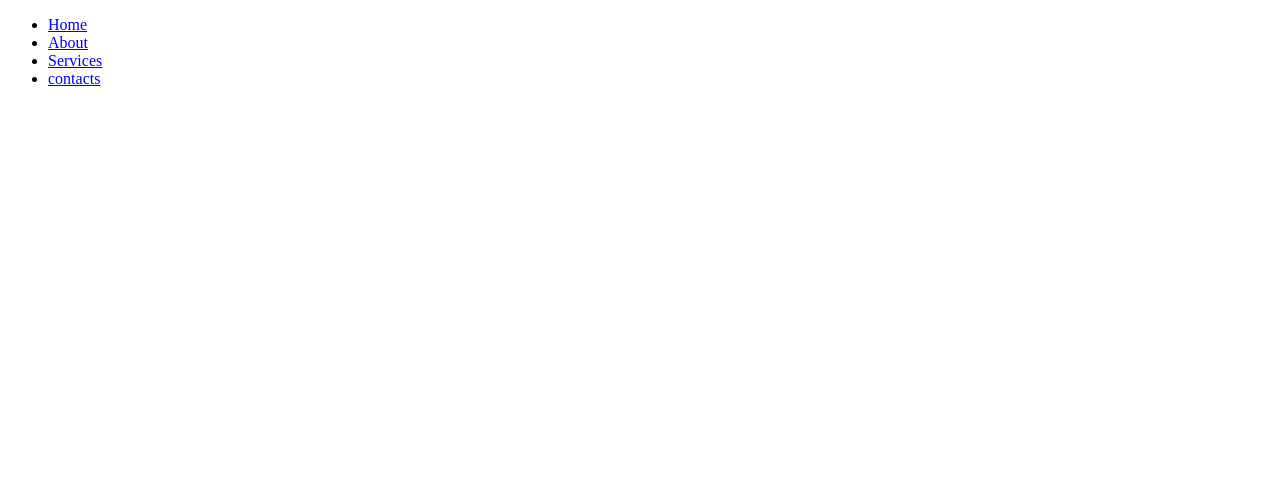
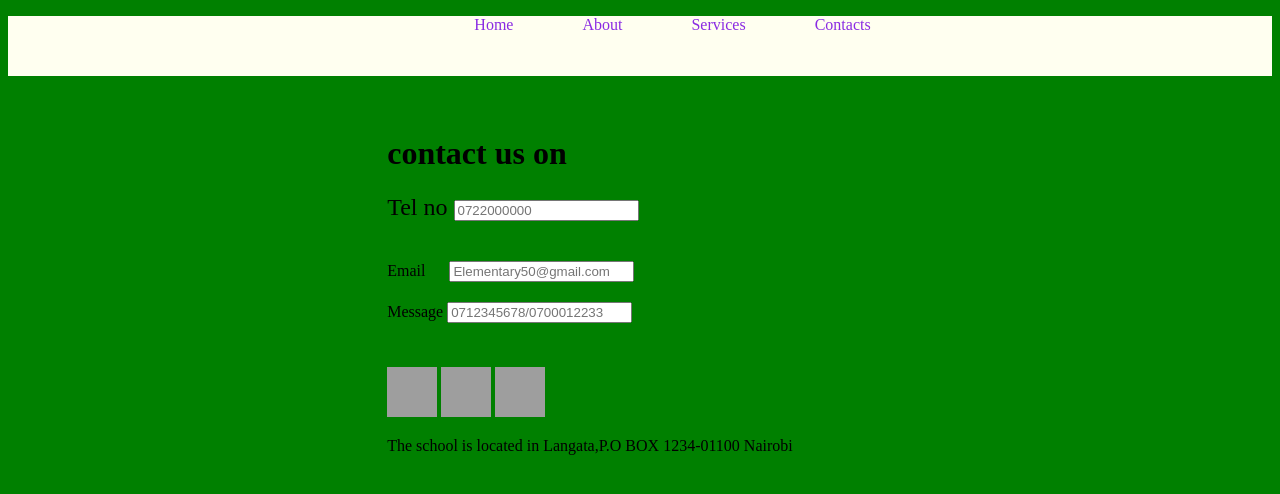
Before and after one commit to sngina/school-institution, a plain HTML site: page contacts.html in a window 1280 px wide. Drawn offline with Linux system fonts and the light colour scheme; grey boxes are pictures that could not be loaded.

Commit message:
Add the remaining work

```diff
--- a/contacts.css
+++ b/contacts.css
@@ -1,20 +1,67 @@
+body{
+    background-color: green;
+}
 .navbar{
-    background-color: grey;
+    /* max-width: 960px; */
+    background-color:ivory;
     color: black;
+    width: 100%;
+    height: 60px;
+    box-decoration-break: slice;
+    text-align: center;
+    margin-top: 0%;
+
 }
 .navbar ul{
     padding: 0;
     list-style: none;
+    text-align: center;
 }
-.navbar li{
-    display: inline-block;
+.navbar ul li{
+    display: inline;
 }
 .navbar a{
-    color: black;
+    color: blueviolet;
     text-decoration: none;
     font-size: medium;
     padding-left: 15px;
 }
 li{
     text-decoration: none;
+    text-align: center;
+    padding-left: 30px;
+    margin-left: 20px;
 }
+a:hover{
+    color: blueviolet;
+}
+.Main form{
+    padding: 10px;
+}
+.Form1{
+    padding-bottom: 20px;
+    padding-left: zero;
+    font-size: x-large;
+}
+.Form2{
+    padding-bottom: 20px;
+    font-size:x-large;
+
+}
+.Form3{
+    padding:8px;
+    font-size: x-large;
+}
+.email{
+margin: 20px;
+}
+
+.main{
+    padding-left: 30%;
+    padding-top: 3%;
+    align-items:left;
+}
+
+footer{
+    margin-top: 5%;
+}
--- a/contacts.html
+++ b/contacts.html
@@ -4,16 +4,44 @@
     <meta charset="UTF-8">
     <meta http-equiv="X-UA-Compatible" content="IE=edge">
     <meta name="viewport" content="width=device-width, initial-scale=1.0">
-    <link rel="stylesheeet" href="contacts.css">
+    <link rel="stylesheet" href="contacts.css">
     <title>School Instituion</title>
 </head>
 <body>
+    <nav class="navbar">
 
         <ul>
-        <li><a href="#Home">Home</a></li>
-        <li><a href="#About">About</a></li>
-        <li><a href="#Services">Services</a></li>
-        <li><a href="#contacts">contacts</a></li>
+            <li><a href="#Home">Home</a></li>
+            <li><a href="#About">About</a></li>
+            <li><a href="#Services">Services</a></li>
+            <li><a href="#contacts">Contacts</a></li>
         </ul>
-</body>
-</html>
+    </nav>
+    <div class="main">
+        <!-- <p>The school is located in Langata P.O 1234-01100 Nairobi</p> -->
+    <h1>contact us on</h1>
+    <form class="Main form">
+        <div class="Form1">
+        <label>Tel no</label>
+        <input type="number" placeholder="0722000000">
+        </div>
+        <div class="form2">
+        <label>Email</label>
+        <input class="email" type="Email" placeholder="Elementary50@gmail.com">
+        <div></div>
+        <div class="form3">
+        <label>Message</label>
+        <input type="Message" placeholder="0712345678/0700012233">
+        <!-- <textarea name="Message"></textarea> -->
+        </div>
+        <!-- <input type="button" value="submit"> -->
+ </form>
+</div>
+    <footer>
+    <img src="https://www.flaticon.com/svg/vstatic/svg/145/145802.svg?token=exp=1615906473~hmac=055f2e1a81ecfc7444757e3c9be1f723" height="50"width="50">
+    <img src="https://image.flaticon.com/icons/png/128/733/733579.png" height="50" width="50">
+    <img src="https://image.flaticon.com/icons/png/128/2111/2111463.png" height="50" width="50">
+    <p>The school is located in Langata,P.O BOX 1234-01100 Nairobi</p>
+    </footer>
+    </body>
+     </html>
```
Also changed, not shown: images/fb image.png (added).
